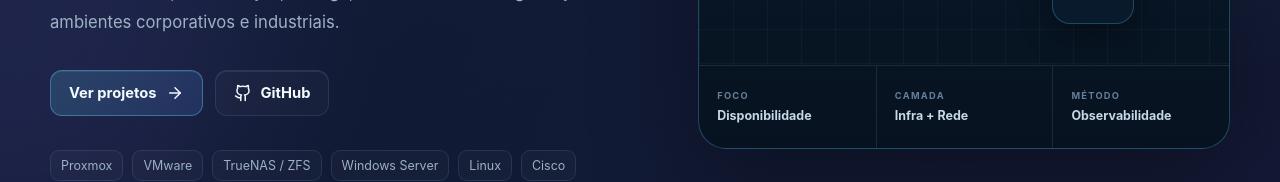
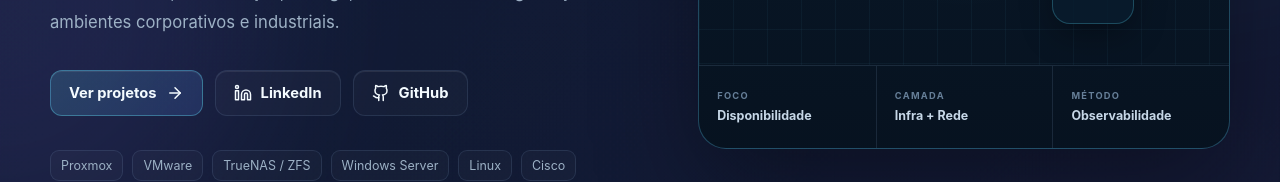
Before and after one commit to SamuelGuigo/portfolio-samuel, a React (Vite) app: page / in a window 1280 px wide. Shown: the part 673-855 px from the top of the page. Built offline with nearby package versions, Linux system fonts and the light colour scheme.

Commit message:
content: unifica Alares e Azza e corrige formação e contatos

```diff
--- a/src/data/experience.js
+++ b/src/data/experience.js
@@ -30,48 +30,29 @@
     ]
   },
   {
-    period: "Mar/2024 — Jul/2025",
-    role: "Analista de Redes Jr.",
+    period: "2022 — Jul/2025",
+    role: "Analista de Redes Jr. | Evolução do Suporte N2 ao NOC",
     company: "Alares Internet",
-    type: "Promoção interna em mar/2024 | Telecom / NOC",
+    type: "Trajetória iniciada na Azza e unificada após a incorporação pela Alares",
     bullets: [
-      "Monitorei POPs, backbone, OLTs, switches, roteadores, links e serviços em operação distribuída de telecom.",
-      "Analisei incidentes massivos, indisponibilidade, atenuação, rompimentos, latência e perda de pacotes via AMS, Zabbix e Grafana, acompanhando tratativas até normalização.",
-      "Investiguei falhas via CLI em ambiente multivendor com MikroTik, Huawei, ZTE, Nokia e demais equipamentos de rede/FTTH.",
-      "Prestei suporte a links dedicados, com análise de rotas, conectividade, provisionamento e articulação com campo/backbone.",
-      "Escalei e registrei incidentes e apoiei equipes de campo e suporte avançado em cenários críticos."
-    ]
-  },
-  {
-    period: "Jan/2023 — Mar/2024",
-    role: "Auxiliar de Suporte Técnico N2",
-    company: "Alares Internet",
-    type: "Suporte N2, FTTH e redes de acesso",
-    bullets: [
-      "Executei diagnóstico N2 de lentidão, instabilidade, quedas e degradação para clientes residenciais e corporativos, com testes, histórico, tickets e escalonamento.",
-      "Trabalhei com FTTH, GPON/EPON, ONTs/ONUs, provisionamento, níveis ópticos, OLTs, fibra, CTO, DIO, backbone e rede externa.",
-      "Prestei suporte e investiguei falhas em CFTV IP e controle de acesso IP, apoiando técnicos de campo.",
-      "Trabalhei com equipamentos Huawei, ZTE, Nokia, Parks, FiberHome, Intelbras e MikroTik."
-    ]
-  },
-  {
-    period: "2022 — 2023",
-    role: "Auxiliar N2 → Analista Jr",
-    company: "Azza",
-    type: "Suporte & infraestrutura",
-    bullets: [
-      "Atendi suporte N2, sustentei ambientes corporativos e investiguei falhas de estações, redes e serviços de TI.",
-      "Passei a atuar em infraestrutura e redes, com diagnóstico técnico e sustentação do ambiente.",
-      "Atendi e documentei incidentes e realizei escalonamento conforme criticidade e dependências."
+      "Iniciei a trajetória no suporte técnico em 2022, na operação então denominada Azza. Na Alares, atuei como Auxiliar de Suporte Técnico N2 de jan/2023 a mar/2024 e fui promovido a Analista de Redes Jr. em mar/2024, permanecendo até jul/2025.",
+      "Monitorei POPs, backbone, OLTs, switches, roteadores, links e serviços em operação de telecom distribuída por cerca de 48 cidades e 140 mil clientes, incluindo responsabilidade pelo monitoramento no turno noturno.",
+      "Analisei incidentes massivos, indisponibilidade, atenuação, rompimentos, latência e perda de pacotes via AMS, Zabbix e Grafana, acompanhando tratativas até a normalização.",
+      "Investiguei falhas via CLI em ambiente multivendor com MikroTik, Huawei, ZTE, Nokia e equipamentos de rede/FTTH; trabalhei também com Parks, FiberHome e Intelbras.",
+      "Prestei suporte a links dedicados, com análise de rotas, conectividade, provisionamento e articulação com campo e backbone.",
+      "Executei diagnóstico N2 de lentidão, instabilidade e quedas para clientes residenciais e corporativos, com testes, histórico, tickets e escalonamento.",
+      "Trabalhei com FTTH, GPON/EPON, ONTs/ONUs, provisionamento, níveis ópticos, OLTs, fibra, CTO, DIO e rede externa.",
+      "Prestei suporte e investiguei falhas em dispositivos e integrações IP, incluindo CFTV e controle de acesso, apoiando técnicos de campo.",
+      "Documentei incidentes, priorizei demandas conforme impacto e apoiei suporte avançado e equipes de campo em cenários críticos."
     ]
   },
   {
     period: "Set/2021 — Ago/2022",
-    role: "Analista de TI",
+    role: "Analista de TI — Responsável local pela operação",
     company: "Hospital Municipal",
     type: "TI generalista em ambiente hospitalar crítico",
     bullets: [
-      "Atendi TI local, usuários, estações, impressoras, sistemas e conectividade em ambiente hospitalar.",
+      "Fui responsável local pela sustentação de TI do hospital, com atendimento a aproximadamente 30 estações e mais de 25 impressoras, usuários, sistemas e conectividade.",
       "Administrei Windows Server 2008, Active Directory, usuários, permissões, compartilhamentos e rotinas de backup.",
       "Prestei suporte N1 ao sistema hospitalar, fiz manutenção de PCs/impressoras e corrigi falhas de hardware/software.",
       "Trabalhei em racks, cabeamento, pontos de rede, switches/roteadores, câmeras e melhorias de infraestrutura."
@@ -114,9 +95,9 @@
   },
   {
     title: "Cisco Networking Academy — CCNAv7",
-    status: "CONCLUÍDO",
+    status: "EM ANDAMENTO",
     detail:
-      "Formação CCNAv7 concluída em 27/06/2026, com estudos de networking, switching, routing, wireless e segurança."
+      "Estudos de networking, switching, routing, wireless e segurança; formação ainda não concluída."
   },
   {
     title: "MikroTik & RouterOS",
--- a/src/data/profile.js
+++ b/src/data/profile.js
@@ -8,10 +8,9 @@
   summary:
     "Conduzo projetos e frentes técnicas de infraestrutura, com definição de soluções, dimensionamento, execução e validação. Minha trajetória reúne TI hospitalar, telecom, consultoria, redes, servidores Windows/Linux, virtualização, storage, monitoramento e segurança em ambientes corporativos e industriais.",
 
-  // Preencha quando quiser exibir estes contatos no portfólio.
-  // Enquanto permanecerem vazios, os botões correspondentes não aparecem.
-  email: "",
-  linkedin: "",
+  // Contatos profissionais conferidos no currículo de referência.
+  email: "samuel.guigo@hotmail.com",
+  linkedin: "https://www.linkedin.com/in/samuelguigo",
 
   github: "https://github.com/SamuelGuigo",
   location: "São Paulo, Brasil",
```
